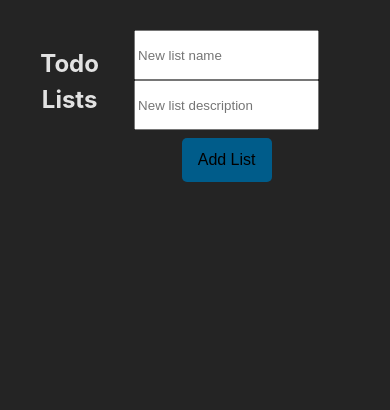
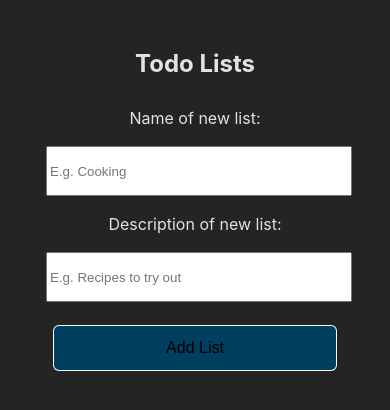
Before and after one commit to janneilkka/dka-task-list, a React (Vite) app: page / in a window 390 px wide. Both pictures are taken after a click on the button "Make a new list". Shown: the top 410 px of the page. Built offline with nearby package versions, Linux system fonts and the light colour scheme.

Commit message:
last styling

```diff
--- a/src/components/Modal.jsx
+++ b/src/components/Modal.jsx
@@ -16,10 +16,11 @@ const modalOverlayStyle = {
 };
 
 const modalStyle = {
-  backgroundColor: "white",
+  backgroundColor: "#242424",
   padding: "20px",
   borderRadius: "8px",
-  boxShadow: "0 2px 10px rgba(0, 0, 0, 0.1)",
+  border: "1px solid white",
+  boxShadow: "0 2px 10px #000000",
   maxWidth: "500px",
   width: "100%",
   textAlign: "center",
--- a/src/components/TaskList.jsx
+++ b/src/components/TaskList.jsx
@@ -38,6 +38,9 @@ const TaskList = () => {
 
   // State to manage the visibility of the new list input fields
   const [isAddingNewList, setIsAddingNewList] = useState(false);
+
+  // State to manage the current filter for todos
+  const [todoFilter, setTodoFilter] = useState("all");
 
   // Save lists to localStorage whenever they change
   useEffect(() => {
@@ -177,6 +180,7 @@ const TaskList = () => {
   const confirmDelete = () => {
     if (listToDelete !== null) {
       removeList(listToDelete);
+      setOpenListId(null); // Ensure no list is open
       closeDeleteModal();
     }
   };
@@ -191,20 +195,28 @@ const TaskList = () => {
       <div className="header">
         <h1>Todo Lists</h1>
         {isAddingNewList ? (
-          <div>
+          <div className="input-fields">
+            <div className="input-labels">
+              <label htmlFor="new-list-name">Name of new list:</label>
               <input
                 type="text"
                 value={newListName}
                 onChange={(e) => setNewListName(e.target.value)}
-              placeholder="New list name"
+                placeholder="E.g. Cooking"
+                id="new-list-name"
               />
               {newListNameError && <p style={{ color: "red" }}>{newListNameError}</p>}
+            </div>
+            <div className="input-labels">
+              <label htmlFor="new-list-description">Description of new list:</label>
               <input
                 type="text"
                 value={newListDescription}
                 onChange={(e) => setNewListDescription(e.target.value)}
-              placeholder="New list description"
+                placeholder="E.g. Recipes to try out"
+                id="new-list-description"
               />
+            </div>
             <button onClick={addList}>Add List</button>
           </div>
         ) : (
@@ -226,18 +238,26 @@ const TaskList = () => {
             {openListId === list.id && (
               <div>
                 {editingListId === list.id ? (
-                  <div>
+                  <div className="input-fields">
+                    <div className="input-labels">
+                      <label htmlFor="edit-list-name">Edit list name:</label>
                       <input
                         type="text"
                         value={editingListName}
                         onChange={(e) => setEditingListName(e.target.value)}
+                        id="edit-list-name"
                       />
                       {editingListNameError && <p style={{ color: "red" }}>{editingListNameError}</p>}
+                    </div>
+                    <div className="input-labels">
+                      <label htmlFor="edit-list-description">Edit list description:</label>
                       <input
                         type="text"
                         value={editingListDescription}
                         onChange={(e) => setEditingListDescription(e.target.value)}
+                        id="edit-list-description"
                       />
+                    </div>
                     <button onClick={() => saveEditing(list.id)}>Save</button>
                     <button onClick={cancelEditing}>Cancel</button>
                   </div>
@@ -247,14 +267,19 @@ const TaskList = () => {
                     <button onClick={() => openDeleteModal(list.id)}>Remove list</button>
                   </div>
                 )}
-                <h3>Add new tasks to this list</h3>
+                <div className="input-fields">
+                  <div className="input-labels">
+                    <label htmlFor="add-task">Add new task to this list:</label>
                     <input
                       type="text"
                       value={newTodoText}
                       onChange={(e) => setNewTodoText(e.target.value)}
                       placeholder="New todo"
+                      id="add-task"
                     />
+                  </div>
                   <button onClick={() => addTodo(list.id)}>Add task</button>
+                </div>
                 <h3>Tasks in this list:</h3>
                 <ul className="task-list-content">
                   {list.todos.map((todo) => (
@@ -264,11 +289,17 @@ const TaskList = () => {
                     >
                       {editingTodoId === todo.id ? (
                         <div>
+                          <div className="input-fields">
+                            <div className="input-labels">
+                              <label htmlFor="edit-task">Edit task name:</label>
                               <input
                                 type="text"
                                 value={editingTodoText}
                                 onChange={(e) => setEditingTodoText(e.target.value)}
+                                id="edit-task"
                               />
+                            </div>
+                          </div>
                           <button onClick={() => saveEditingTodo(list.id, todo.id)}>Save</button>
                           <button onClick={cancelEditingTodo}>Cancel</button>
                         </div>
--- a/src/index.css
+++ b/src/index.css
@@ -23,7 +23,8 @@ button {
   border-radius: 5px;
   height: 44px;
   font-size: 16px;
-  background-color: #005c8a;
+  background-color: #003f5f;
+  box-shadow: 0 0 0 1px white;
 }
 button:hover {
   text-decoration: underline;
@@ -43,6 +44,7 @@ button:hover {
 
 input {
   height: 44px;
+  width: 100%;
 }
 
 ul {
@@ -52,23 +54,6 @@ ul {
 li {
   list-style: none;
   margin-bottom: 1rem;
-}
-
-.task-list {
-  display: flex;
-  flex-direction: row;
-  flex-wrap: wrap;
-  align-content: flex-end;
-  align-items: stretch;
-  justify-content: center;
-  gap: 1rem;
-}
-
-.header {
-  margin: 20px;
-  display: flex;
-  flex-direction: row;
-  justify-content: space-between;
 }
 
 @media (min-width: 769px) {
@@ -86,6 +71,29 @@ li {
   }
   span {
     font-size: 1rem;
+  }
+
+  .header {
+    margin: 20px;
+    display: flex;
+    flex-direction: row;
+    justify-content: space-between;
+  }
+
+  .input-fields {
+    display: flex;
+    flex-direction: row;
+    align-items: self-end;
+    justify-content: center;
+    gap: 1rem;
+  }
+
+  .input-labels {
+    display: flex;
+    flex-direction: column;
+    gap: 1rem;
+    align-items: flex-start;
+    margin: 8px;
   }
 
   .list-details {
@@ -130,8 +138,17 @@ li {
     width: 300px;
     margin: 5px;
   }
-  .task-content {
+
+  .task-list {
+    display: flex;
+    flex-direction: row;
+    flex-wrap: wrap;
+    align-content: flex-end;
+    align-items: stretch;
+    justify-content: center;
+    gap: 1rem;
   }
+
   .task-controls {
     display: flex;
     flex-direction: column;
@@ -159,11 +176,46 @@ li {
     font-size: 0.875rem;
   }
 
+  .header {
+    margin: 20px;
+    display: flex;
+    flex-direction: column;
+    justify-content: space-between;
+  }
+
+  .input-fields {
+    display: flex;
+    flex-direction: column;
+    align-items: stretch;
+    justify-content: center;
+    gap: 1rem;
+    margin: 8px;
+  }
+
+  .input-labels {
+    display: flex;
+    flex-direction: column;
+    gap: 1rem;
+  }
+  .list-item.closed {
+    box-shadow: 0 0 0 1px white;
+    border-radius: 5px;
+  }
   .task {
     box-shadow: 0 0 0 1px white;
+    border-radius: 5px;
     padding: 10px;
-    width: 100%;
     margin: 5px;
+  }
+
+  .task-list {
+    display: flex;
+    flex-direction: column;
+    align-content: center;
+    align-items: stretch;
+    justify-content: center;
+    gap: 1rem;
+    flex-wrap: nowrap;
   }
   .todo-item {
     display: flex;
```
Lines whose indentation alone changed are shown as unchanged.
